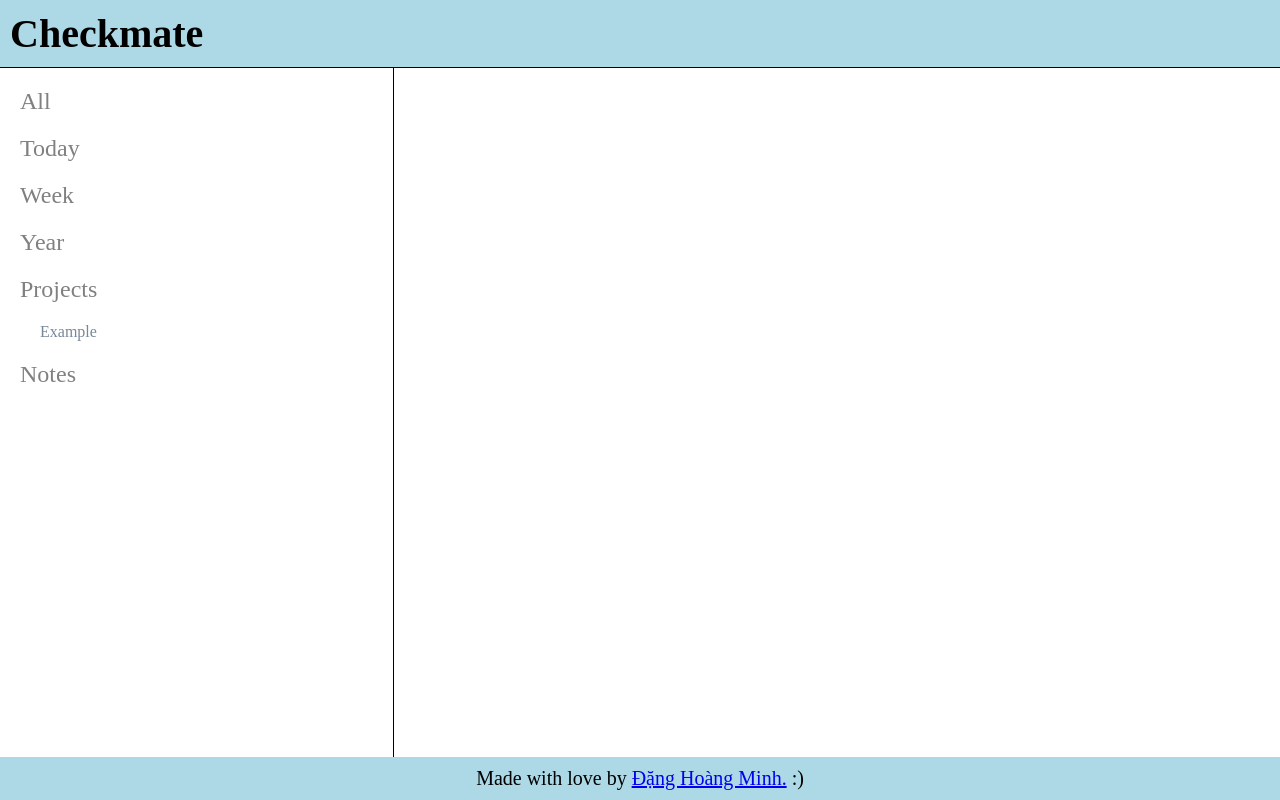
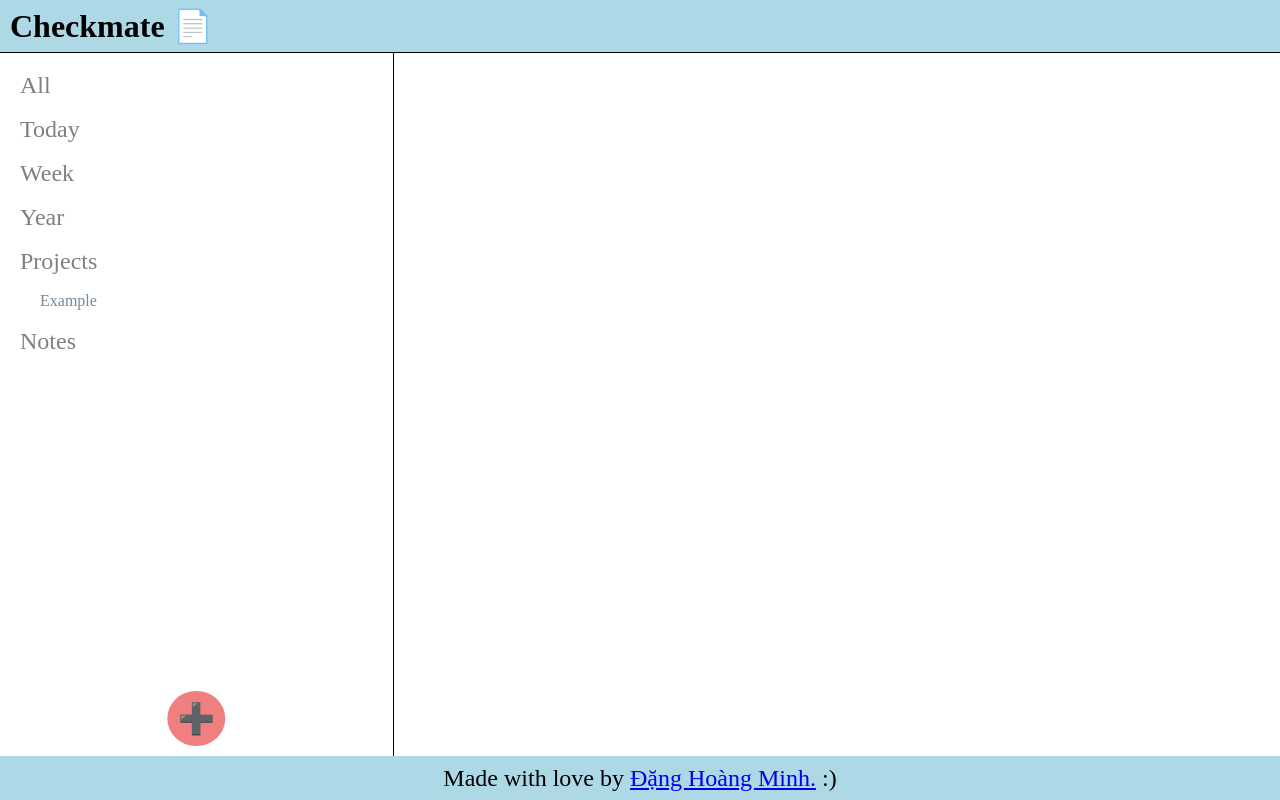
Before and after one commit to minhhoccode111/todo-list-top, a website built with webpack: page dist/index.html in a window 1280 px wide. Built offline with Linux system fonts and the light colour scheme.

Commit message:
working with basic css

```diff
--- a/src/css/aside.css
+++ b/src/css/aside.css
@@ -1,7 +1,10 @@
 #aside {
   border-right: 1px solid #000;
   padding: 1rem;
+  overflow-y: auto;
   text-transform: capitalize;
+  position: relative;
+  padding-bottom: 7.6rem;
 }
 #aside__nav {
 }
@@ -33,9 +36,22 @@
 }
 #aside a {
   display: block;
+  transition: all 0.1s;
 }
 #aside a:hover {
   text-decoration: underline;
   background-color: lightslategray;
   color: white;
 }
+#aside__plus {
+  background-color: lightcoral;
+  border: 0px solid #000;
+  border-radius: 50%;
+  color: red;
+  padding: 1rem;
+  font-size: 3rem;
+  position: absolute;
+  bottom: 1rem;
+  left: 50%;
+  transform: translateX(-50%);
+}
--- a/src/css/footer.css
+++ b/src/css/footer.css
@@ -7,6 +7,7 @@
 }
 
 #footer__words {
+  font-size: 2.4rem;
 }
 #footer__link {
 }
--- a/src/css/header.css
+++ b/src/css/header.css
@@ -8,4 +8,6 @@
 #header__title {
   text-transform: capitalize;
   cursor: pointer;
+  font-size: 3.2rem;
+  font-weight: bold;
 }
--- a/src/css/main.css
+++ b/src/css/main.css
@@ -1,2 +1,6 @@
 #main {
+  overflow-y: auto;
 }
+#main__all {
+  padding: 1rem;
+}
--- a/src/css/reset.css
+++ b/src/css/reset.css
@@ -0,0 +1,129 @@
+/* http://meyerweb.com/eric/tools/css/reset/
+   v2.0 | 20110126
+   License: none (public domain)
+*/
+
+html,
+body,
+div,
+span,
+applet,
+object,
+iframe,
+h1,
+h2,
+h3,
+h4,
+h5,
+h6,
+p,
+blockquote,
+pre,
+a,
+abbr,
+acronym,
+address,
+big,
+cite,
+code,
+del,
+dfn,
+em,
+img,
+ins,
+kbd,
+q,
+s,
+samp,
+small,
+strike,
+strong,
+sub,
+sup,
+tt,
+var,
+b,
+u,
+i,
+center,
+dl,
+dt,
+dd,
+ol,
+ul,
+li,
+fieldset,
+form,
+label,
+legend,
+table,
+caption,
+tbody,
+tfoot,
+thead,
+tr,
+th,
+td,
+article,
+aside,
+canvas,
+details,
+embed,
+figure,
+figcaption,
+footer,
+header,
+hgroup,
+menu,
+nav,
+output,
+ruby,
+section,
+summary,
+time,
+mark,
+audio,
+video {
+  margin: 0;
+  padding: 0;
+  border: 0;
+  font-size: 100%;
+  font: inherit;
+  vertical-align: baseline;
+}
+/* HTML5 display-role reset for older browsers */
+article,
+aside,
+details,
+figcaption,
+figure,
+footer,
+header,
+hgroup,
+menu,
+nav,
+section {
+  display: block;
+}
+body {
+  line-height: 1;
+}
+ol,
+ul {
+  list-style: none;
+}
+blockquote,
+q {
+  quotes: none;
+}
+blockquote:before,
+blockquote:after,
+q:before,
+q:after {
+  content: "";
+  content: none;
+}
+table {
+  border-collapse: collapse;
+  border-spacing: 0;
+}
--- a/src/css/styles.css
+++ b/src/css/styles.css
@@ -28,9 +28,18 @@ h2 {
 }
 h3 {
 }
+.center {
+  display: flex;
+  align-items: center;
+  justify-content: center;
+}
+.hidden {
+  display: none;
+}
 #wrapper {
   display: grid;
   grid-template-columns: 4fr 9fr;
   grid-template-rows: auto 1fr auto;
   height: 100vh;
+  overflow: hidden;
 }
```
Also changed, not shown: dist/bundle.js, dist/index.html.
